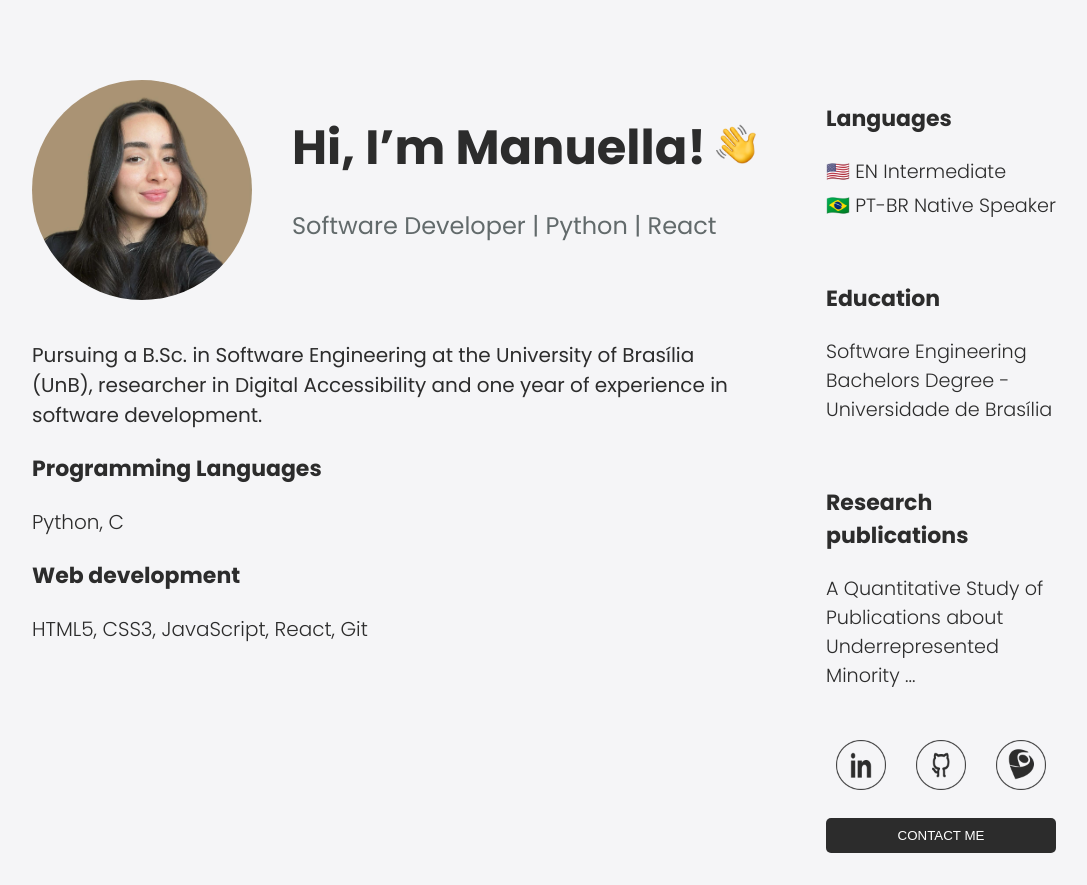
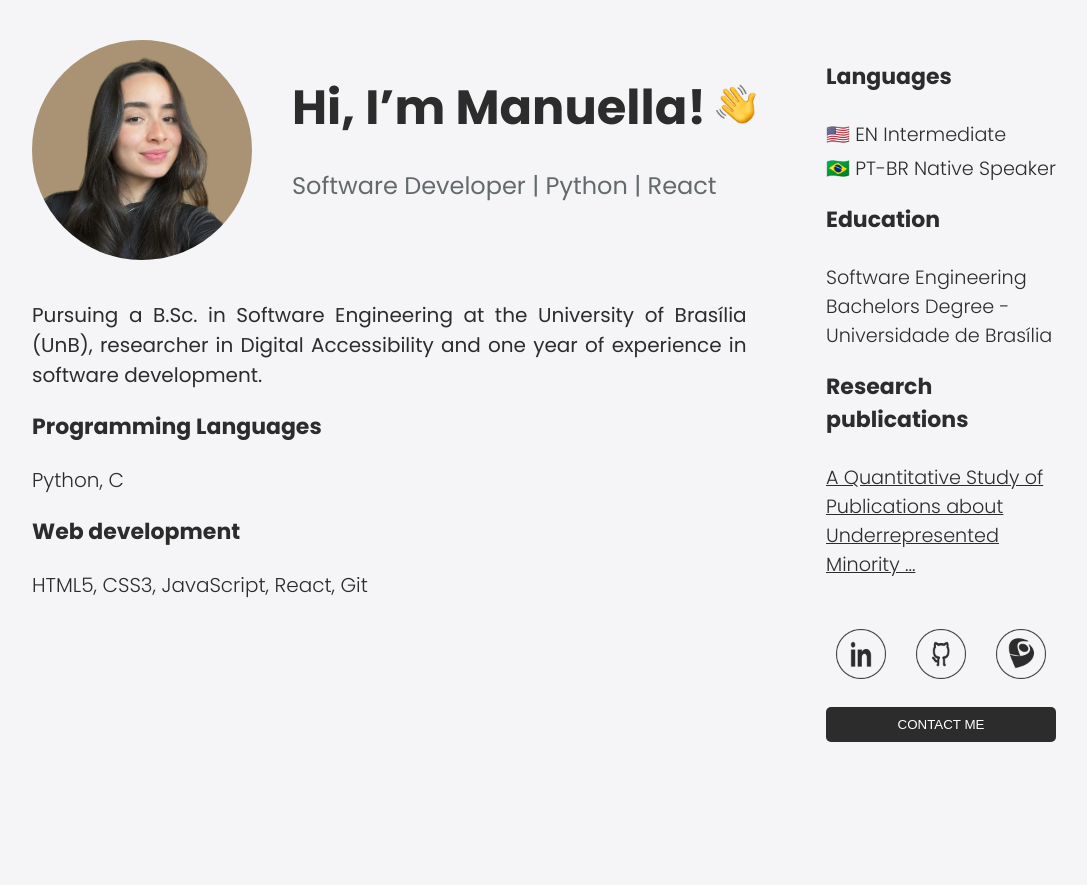
Before and after one commit to manuvaladares/portfolio, a React (Vite) app: page / in a window 1280 px wide. Shown: the whole page, without its empty margins (96-1183 px from the left). After the commit the page ends 800 px from the top, so only its background shows below. Built offline with nearby package versions, Linux system fonts and the light colour scheme.

Commit message:
remove componente desnecessário

```diff
--- a/src/pages/Home/page.jsx
+++ b/src/pages/Home/page.jsx
@@ -1,5 +1,5 @@
 import React from "react";
-import { Container, ProfileImage, Section, SectionTitle, List, ListItem, Sidebar, SidebarSection, Redes, ContactButton, Titulo, Topo, Texto } from "./styled";
+import { Container, ProfileImage, Section, SectionTitle, List, ListItem, Sidebar, Redes, ContactButton, Titulo, Topo, Texto } from "./styled";
 import foto from "../../assets/foto.jpeg";
 import hand from "../../assets/hand.png";
 import school from "../../assets/school.png";
@@ -34,22 +34,22 @@ const Home = () => {
         </Section>
       </div>
       <Sidebar>
-        <SidebarSection>
+
           <SectionTitle>Languages</SectionTitle>
           <List>
             <ListItem>🇺🇸 EN Intermediate</ListItem>
             <ListItem>🇧🇷 PT-BR Native Speaker</ListItem>
           </List>
-        </SidebarSection>
 
-        <SidebarSection>
+
+
           <SectionTitle>Education</SectionTitle>
           <List>
             <ListItem>Software Engineering Bachelors Degree - Universidade de Brasília</ListItem>
           </List>
-        </SidebarSection>
 
-        <SidebarSection>
+
+
           <SectionTitle>Research publications</SectionTitle>
           <List>
             <ListItem>
@@ -73,7 +73,6 @@ const Home = () => {
               <img src={lattes} alt="Lattes" style={{ width: "50px" }} />
             </a>
           </Redes>
-        </SidebarSection>
 
         <ContactButton onClick={() => window.location.href = "mailto:manuella.valadares@hotmail.com"}>CONTACT ME</ContactButton>
 
--- a/src/pages/Home/styled.js
+++ b/src/pages/Home/styled.js
@@ -6,8 +6,7 @@ import '@fontsource/poppins/700.css';
 
 export const Container = styled.div`
   display: flex;
-  justify-content: flex-start;
-  margin: 5rem 8rem 2rem 8rem;
+  margin: 2.5rem 8rem 1.5rem 8rem;
   font-size: 20px;
 
   @media (max-width: 1020px) {
@@ -84,6 +83,8 @@ export const Topo = styled.div`
 export const Texto = styled.p`
   font-weight: 400;
   width: 90%;
+  text-align: justify;
+
 
   @media (max-width: 1200px) {
     justify-content: center;
@@ -95,7 +96,6 @@ export const Texto = styled.p`
 `;
 
 export const Section = styled.div`
-  margin-top: 20px;
 
   p {
     font-weight: 200;
@@ -108,6 +108,8 @@ export const Section = styled.div`
 export const SectionTitle = styled.h3`
   font-size: 22px;
   font-weight: 700;
+  margin-top: 20px;
+  padding: 0;
 
   @media (max-width: 768px) {
     font-size: 18px;
@@ -117,6 +119,7 @@ export const SectionTitle = styled.h3`
 export const List = styled.ul`
   list-style: none;
   padding: 0;
+  margin: 0;
 `;
 
 export const ListItem = styled.li`
@@ -125,9 +128,6 @@ export const ListItem = styled.li`
   font-weight: 200;
   a {
     color: inherit;
-    text-decoration: none;
-  }
-  a:hover {
     text-decoration: underline;
   }
 `;
@@ -142,15 +142,13 @@ export const Sidebar = styled.div`
   }
 `;
 
-export const SidebarSection = styled.div`
-  margin-bottom: 20px;
-`;
+
 
 export const Redes = styled.div`
   display: flex;
   align-items: center;
   justify-content: center;
-  margin: 50px 0 0 0;
+  margin: 50px 0 20px 0;
 
   a {
     margin: 0 10px;
```
